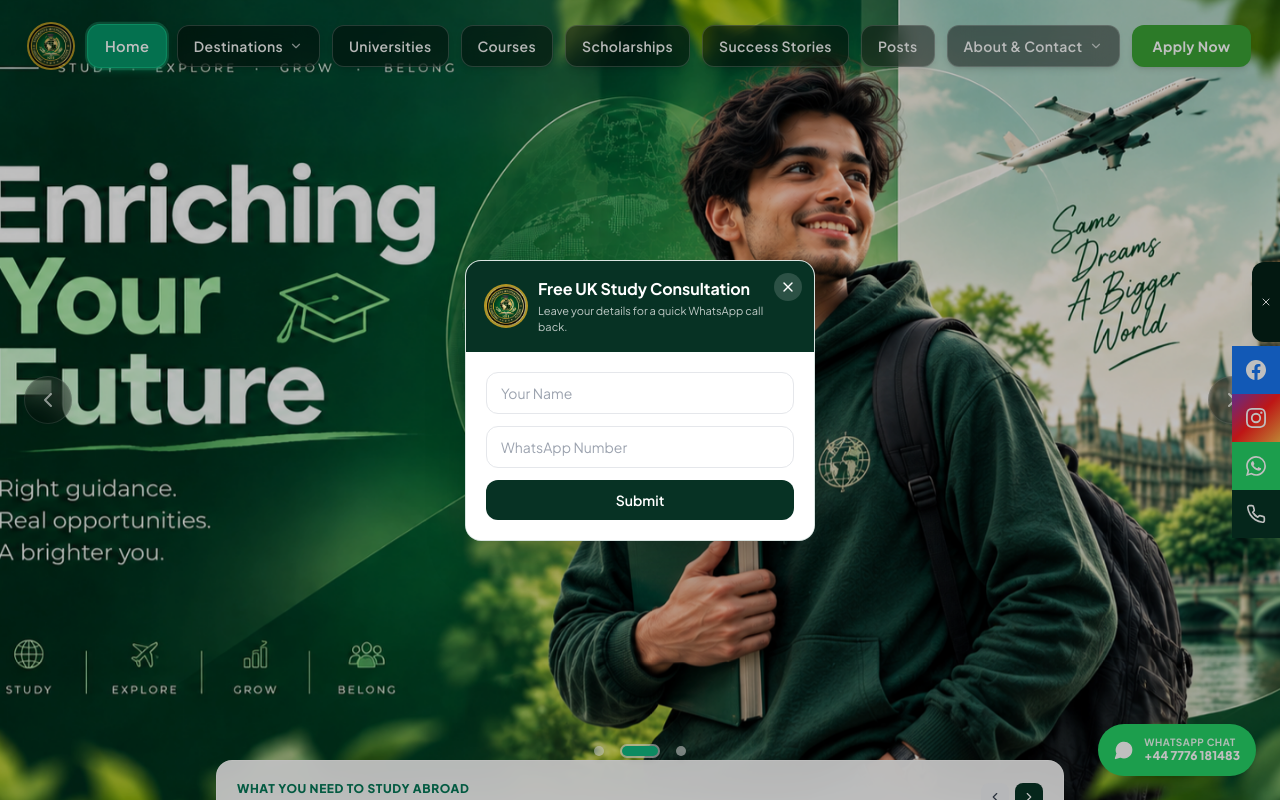
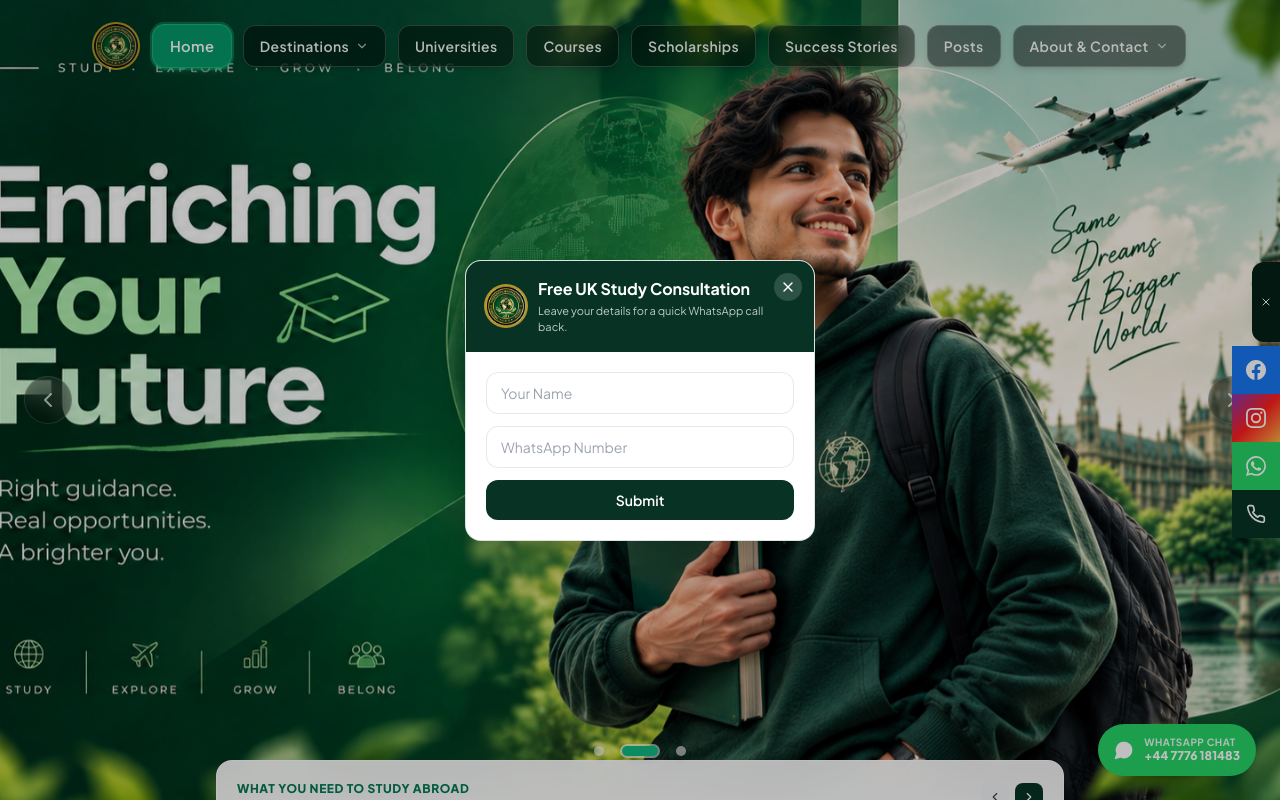
Before and after one commit to Janofficiaal/sageroots_international, a Next.js app: page / in a window 1280 px wide. Shown: the top 800 px of the page. Built offline with nearby package versions, Linux system fonts and the light colour scheme.

Commit message:
Remove Apply Now button from navbar and mobile drawer

```diff
--- a/components/layout/Header.tsx
+++ b/components/layout/Header.tsx
@@ -211,14 +211,6 @@ export default function Header() {
                 </div>
               )
             })}
-
-            {/* Apply Now Button */}
-            <Link
-              href="/apply"
-              className="flex-shrink-0 px-5 py-2.5 rounded-xl text-xs xl:text-sm font-bold tracking-wide whitespace-nowrap bg-[#3aa335] hover:bg-[#1b3a8a] text-white border border-[#3aa335]/50 shadow-md hover:shadow-lg hover:-translate-y-0.5 transition-all duration-200"
-            >
-              Apply Now
-            </Link>
           </nav>
 
         </div>
@@ -329,13 +321,6 @@ export default function Header() {
             {/* Mobile Drawer Bottom Actions */}
             <div className="p-5 border-t border-white/10 bg-black/30 space-y-2.5">
               <Link
-                href="/apply"
-                onClick={() => setMobileOpen(false)}
-                className="flex items-center justify-center gap-2 w-full py-3 text-xs font-bold text-white bg-[#3aa335] hover:bg-[#1b3a8a] rounded-xl transition-colors shadow-lg shadow-[#3aa335]/25"
-              >
-                <span>Apply Now</span>
-              </Link>
-              <Link
                 href="/contact"
                 onClick={() => setMobileOpen(false)}
                 className="flex items-center justify-center gap-2 w-full py-3 text-xs font-bold text-white bg-emerald-600 hover:bg-emerald-700 rounded-xl transition-colors shadow-lg shadow-emerald-600/25"
```
